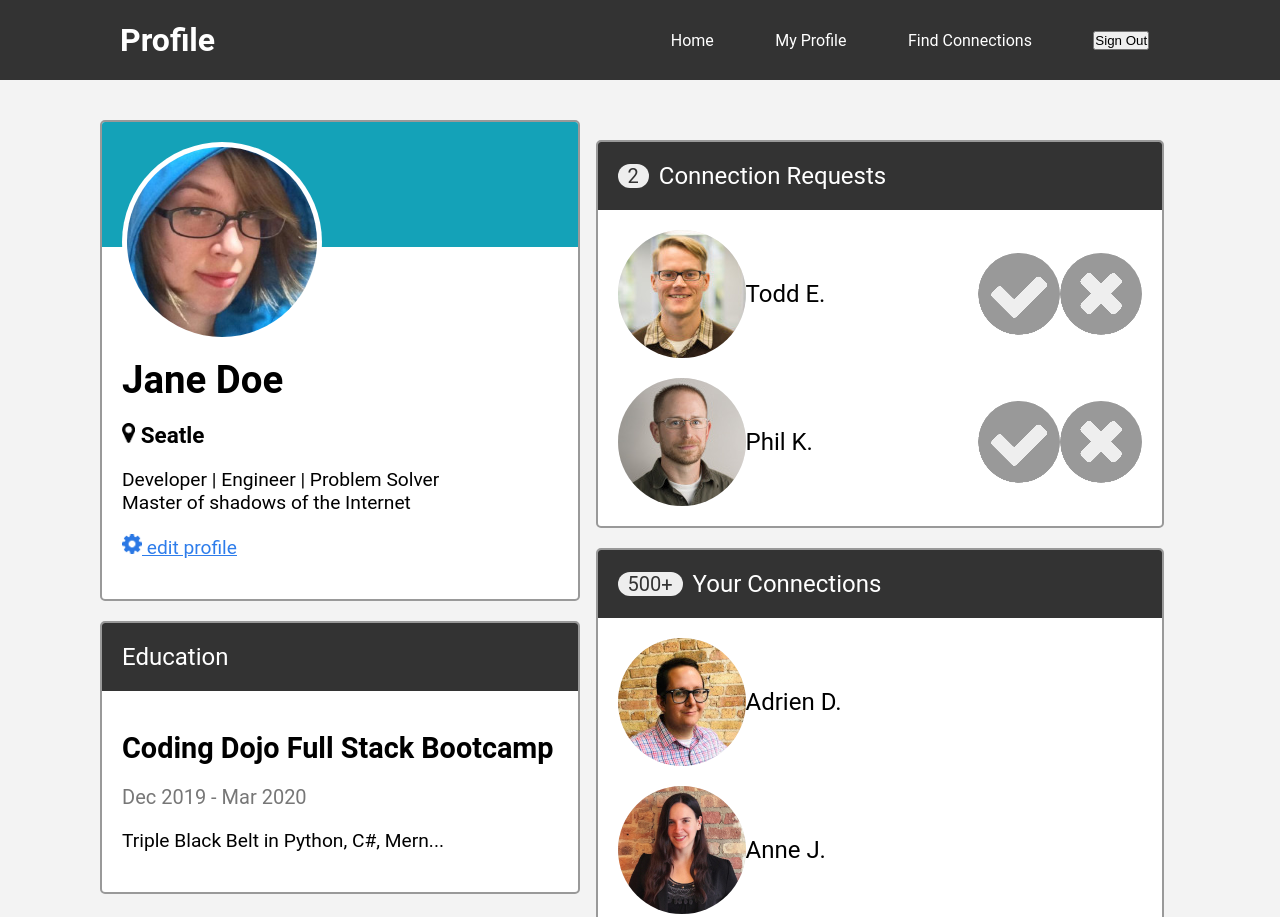
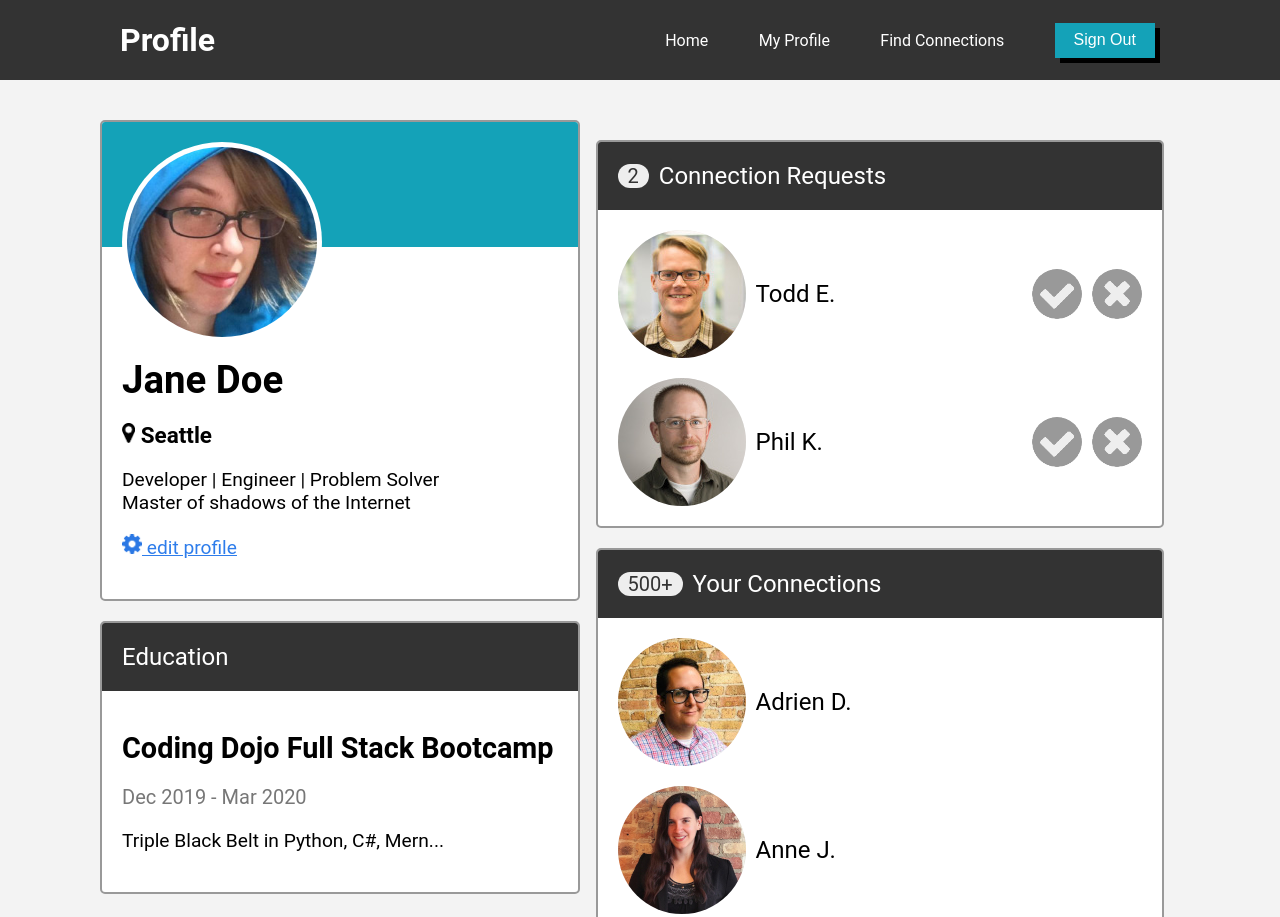
Before and after one commit to vadinshadow/Web-Fundamentals, a plain HTML site: page Profile_Page/Index.html in a window 1280 px wide. Shown: the top 917 px of the page. Drawn offline with Linux system fonts and the light colour scheme; a web font is replaced by a local one.

Commit message:
update of assignment

```diff
--- a/Profile_Page/Index.html
+++ b/Profile_Page/Index.html
@@ -19,7 +19,7 @@
         <li><a href="#">Home</a></li>
         <li><a href="#" class="active">My Profile</a></li>
         <li><a href="#">Find Connections</a></li>
-        <li><button id="btn">Sign Out</button></li>
+        <li><button class="btn">Sign Out</button></li>
         </ul>
     </div>
     </div>
@@ -39,7 +39,7 @@
             <h1>Jane Doe</h1>
             <h3>
                 <img src="Icons/map-marker.png" alt="pin" class="icon-s" />
-                Seatle
+                Seattle
             </h3>
             <p>
                 Developer | Engineer | Problem Solver<br />
--- a/Profile_Page/Style.css
+++ b/Profile_Page/Style.css
@@ -47,6 +47,16 @@ body{
     border: none;
     font-size: 16px;
     box-shadow: 5px 5px black;
+    cursor: pointer;
+}
+
+.btn:hover{
+    background-color: #3fbbcf;
+}
+
+.btn:active{
+    background-color: #0d21d3;
+    position: relative;
 }
 
 .container{
@@ -138,6 +148,13 @@ a{
     display: flex;
     align-items: center;
     font-size: 24px;
+    column-gap: 10px;
+}
+
+.end img{
+    width: 50px;
+    height: 50px;
+    cursor: pointer;
 }
 
 .dates{
```
